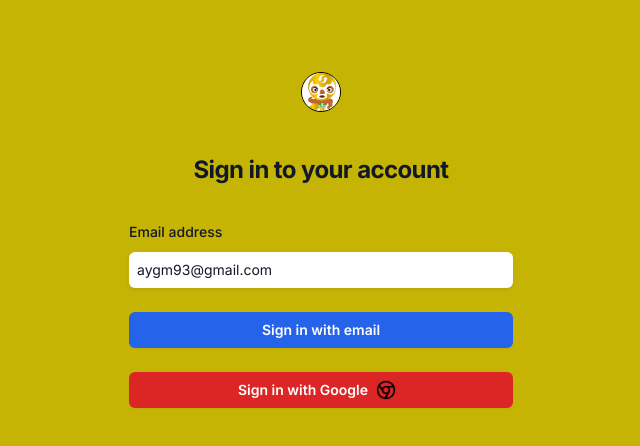
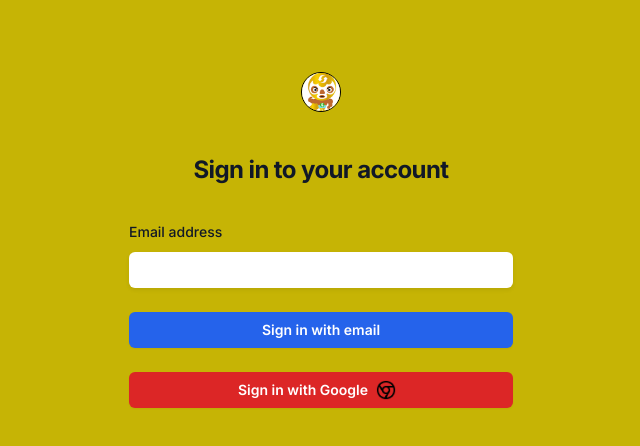
Before and after one commit to yves93Ets/prestalana, a Next.js app: page /auth in a window 1280 px wide. Shown: the top 446 px of the page, without its empty margins (319-959 px from the left). Built offline with nearby package versions, Linux system fonts and the light colour scheme; no server answers.

Commit message:
removed data

```diff
--- a/app/components/common/SignInWithEmail.tsx
+++ b/app/components/common/SignInWithEmail.tsx
@@ -13,7 +13,7 @@ export default function SignInWithEmail() {
   const formik = useFormik({
     enableReinitialize: true,
     initialValues: {
-      email: "aygm93@gmail.com",
+      email: "",
     },
     onSubmit: async () => {},
     validationSchema,
```
